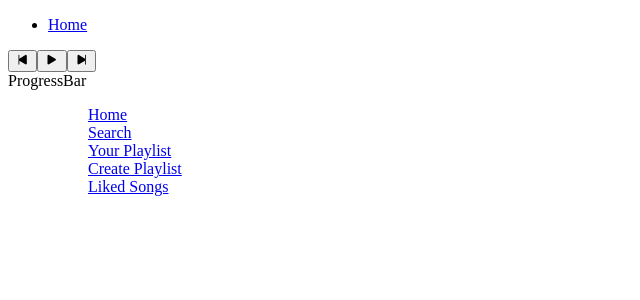
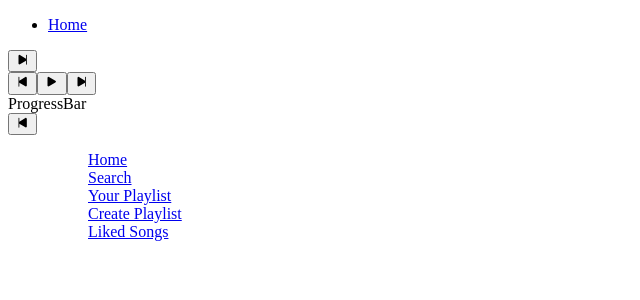
Before and after one commit to APH1997/AudioDome, a React (Create React App) app in the folder react-app/: page / in a window 1280 px wide. Shown: the top 300 px of the page, without its empty margins (0-640 px from the left). Built offline with nearby package versions, Linux system fonts and the light colour scheme; no server answers.

Commit message:
got next track and prev track to work

```diff
--- a/react-app/src/components/AudioPlayer/AudioPlayer.js
+++ b/react-app/src/components/AudioPlayer/AudioPlayer.js
@@ -4,6 +4,7 @@ import DisplayTrack from "./DisplayTrack";
 import ProgressBar from "./ProgressBar";
 import { useState, useRef, useEffect } from 'react'
 import { useSelector, useDispatch } from 'react-redux'
+import { IoPlay, IoPlaySkipBack, IoPlaySkipForward, IoPause } from 'react-icons/io5'
 
 
 const AudioPlayer = () => {
@@ -15,14 +16,30 @@ const AudioPlayer = () => {
     dispatch(getAllSongsThunk())
   }, [dispatch])
 
-    const songId = 3
+  function skipForward() {
+    setCurrentSong(currentSong + 1)
+    return
+  }
+  function skipBack() {
+    return setCurrentSong(currentSong - 1)
+  }
+  useEffect(() => {
+    audioRef.current.play()
+  },[currentSong])
+
 
 return (
   <div>
     <div>
-            <DisplayTrack audioRef={audioRef} track={songs[currentSong]?.awsUrl}/>
-            <Controls audioRef={audioRef}/>
+      <button onClick={skipForward}>
+        <IoPlaySkipForward />
+      </button>
+      <DisplayTrack audioRef={audioRef} track={songs[currentSong]?.awsUrl} />
+      <Controls audioRef={audioRef} />
       <ProgressBar />
+      <button onClick={skipBack}>
+        <IoPlaySkipBack />
+      </button>
     </div>
   </div>
 );
--- a/react-app/src/components/AudioPlayer/Controls.js
+++ b/react-app/src/components/AudioPlayer/Controls.js
@@ -9,7 +9,8 @@ const Controls = ({audioRef, isDisabled}) => {
             audioRef.current.pause()
         }
     },[isPlaying, audioRef])
-    if(isDisabled) setisPlaying(false)
+
+
     return (
         <div>
             <button>
```
Lines whose indentation alone changed are shown as unchanged.
